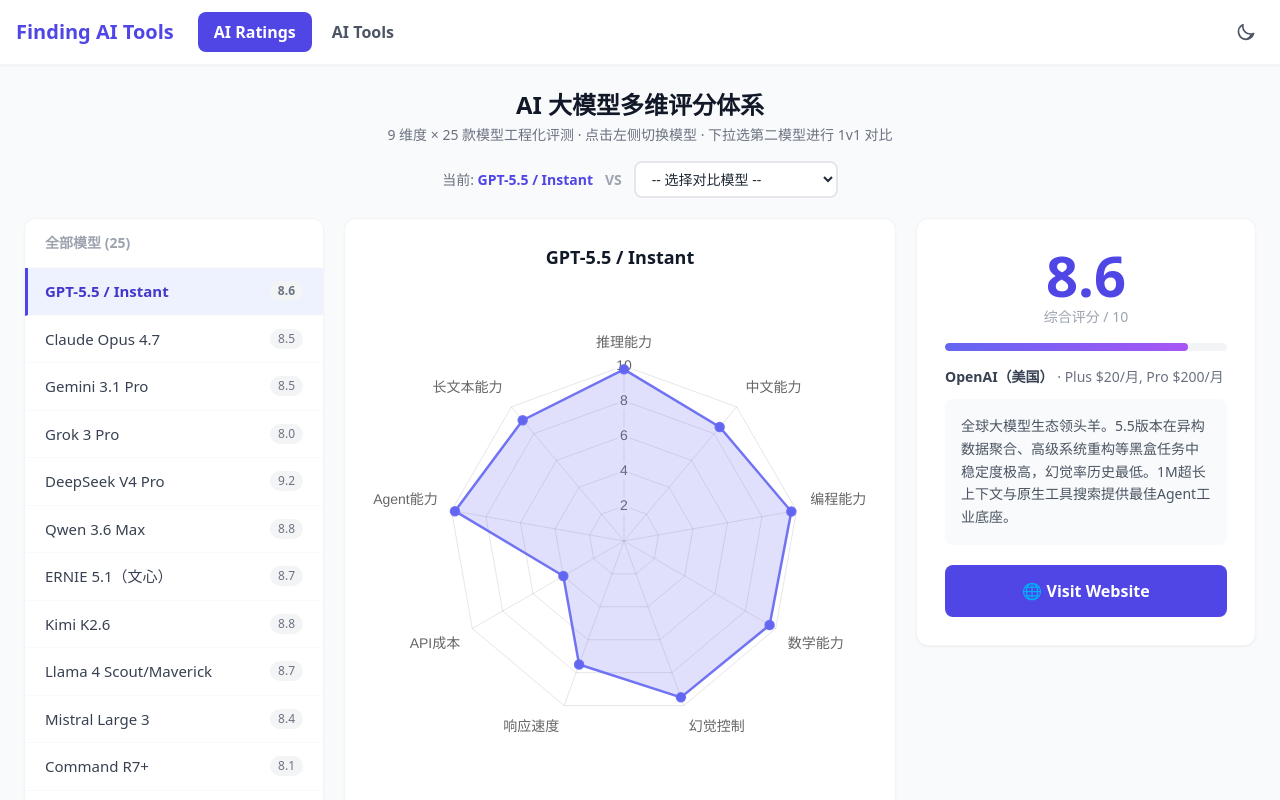
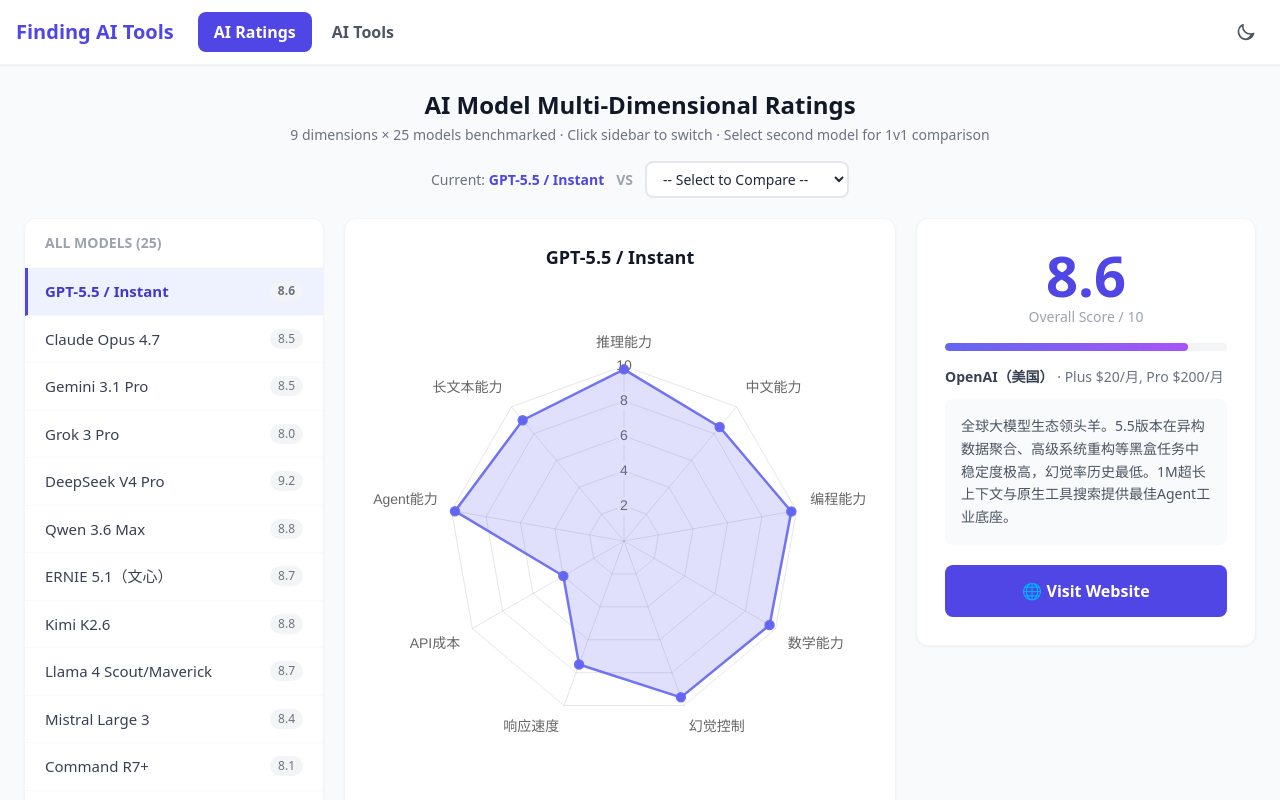
Before and after one commit to wangtao4059371/finding-ai-tools, a Next.js app in the folder nextjs-app/: page / in a window 1280 px wide. Shown: the top 800 px of the page. Built offline with nearby package versions, Linux system fonts and the light colour scheme.

Commit message:
评分页国际化中英文 + 侧栏高度撑满窗口

```diff
--- a/nextjs-app/pages/index.js
+++ b/nextjs-app/pages/index.js
@@ -90,32 +90,36 @@
       <div className="min-h-screen bg-gray-50 dark:bg-gray-900">
         <div className="max-w-[1600px] mx-auto px-6 py-6">
           <div className="text-center mb-4">
-            <h2 className="text-2xl font-bold text-gray-900 dark:text-gray-100">AI 大模型多维评分体系</h2>
-            <p className="text-gray-500 dark:text-gray-400 text-sm mt-1">9 维度 × {MODELS.length} 款模型工程化评测 · 点击左侧切换模型 · 下拉选第二模型进行 1v1 对比</p>
+<h2 className="text-2xl font-bold text-gray-900 dark:text-gray-100">
+                {locale==='zh'?'AI 大模型多维评分体系':'AI Model Multi-Dimensional Ratings'}
+              </h2>
+              <p className="text-gray-500 dark:text-gray-400 text-sm mt-1">
+                {locale==='zh'?`9 维度 × ${MODELS.length} 款模型工程化评测 · 点击左侧切换模型 · 下拉选第二模型进行 1v1 对比`:`9 dimensions × ${MODELS.length} models benchmarked · Click sidebar to switch · Select second model for 1v1 comparison`}
+              </p>
           </div>
 
           <div className="flex justify-center items-center gap-3 mb-5 text-sm flex-wrap">
-            <span className="text-gray-500">当前: <strong className="text-indigo-600 dark:text-indigo-400">{m.nm}</strong></span>
+            <span className="text-gray-500">{locale==='zh'?'当前':'Current'}: <strong className="text-indigo-600 dark:text-indigo-400">{m.nm}</strong></span>
             <span className="text-gray-400 font-semibold">VS</span>
             <select
               value={compareIdx}
               onChange={e=>{const v=parseInt(e.target.value);setCompareIdx(v>=0&&v===mainIdx?-1:v)}}
               className="px-3 py-1.5 border-2 border-gray-200 dark:border-gray-600 rounded-lg bg-white dark:bg-gray-700 text-sm focus:border-indigo-500 outline-none"
             >
-              <option value="-1">-- 选择对比模型 --</option>
+              <option value="-1">{locale==='zh'?'-- 选择对比模型 --':'-- Select to Compare --'}</option>
               {MODELS.map((mod,i) => i!==mainIdx ? <option key={i} value={i}>{mod.nm}</option> : null)}
             </select>
             {compareIdx >= 0 && (
               <span className="bg-indigo-50 dark:bg-indigo-900 text-indigo-600 dark:text-indigo-300 px-3 py-1 rounded text-xs cursor-pointer font-medium" onClick={()=>setCompareIdx(-1)}>
-                VS {MODELS[compareIdx].nm} · ✕ 取消
+                VS {MODELS[compareIdx].nm} · ✕ {locale==='zh'?'取消':'Cancel'}
               </span>
             )}
           </div>
 
           <div className="flex gap-5 items-start">
             {/* Left: Model List */}
-            <div className="w-[300px] flex-shrink-0 bg-white dark:bg-gray-800 rounded-xl shadow-sm border border-gray-100 dark:border-gray-700 overflow-hidden max-h-[600px] overflow-y-auto">
-              <div className="px-5 py-3.5 text-sm font-bold text-gray-400 uppercase border-b border-gray-50 dark:border-gray-700 sticky top-0 bg-white dark:bg-gray-800 z-10">全部模型 ({MODELS.length})</div>
+            <div className="w-[300px] flex-shrink-0 bg-white dark:bg-gray-800 rounded-xl shadow-sm border border-gray-100 dark:border-gray-700 overflow-hidden max-h-[calc(100vh-180px)] overflow-y-auto">
+              <div className="px-5 py-3.5 text-sm font-bold text-gray-400 uppercase border-b border-gray-50 dark:border-gray-700 sticky top-0 bg-white dark:bg-gray-800 z-10">{locale==='zh'?'全部模型':'All Models'} ({MODELS.length})</div>
               {MODELS.map((mod,i)=>(
                 <div
                   key={i}
@@ -156,15 +160,15 @@
               <div className="bg-white dark:bg-gray-800 rounded-xl shadow-sm border border-gray-100 dark:border-gray-700 p-7">
                 {isCmp ? (
                   <div>
-                    <div className="font-bold text-lg text-indigo-600 dark:text-indigo-400 mb-4">对比详情</div>
+                    <div className="font-bold text-lg text-indigo-600 dark:text-indigo-400 mb-4">{locale==='zh'?'对比详情':'Comparison'}</div>
                     <table className="w-full text-[15px]">
-                      <thead><tr className="text-gray-400 text-xs"><th className="text-left pb-2">维度</th><th className="text-right pb-2">{models[0].nm.split(' ')[0]}</th><th className="text-right pb-2">{models[1].nm.split(' ')[0]}</th></tr></thead>
+                      <thead><tr className="text-gray-400 text-xs"><th className="text-left pb-2">{locale==='zh'?'维度':'Dimension'}</th><th className="text-right pb-2">{models[0].nm.split(' ')[0]}</th><th className="text-right pb-2">{models[1].nm.split(' ')[0]}</th></tr></thead>
                       <tbody>
                         {DIMS.map(d=>{
                           const va=dim(models[0],d.k), vb=dim(models[1],d.k);
-                          return <tr key={d.k} className="border-t border-gray-50 dark:border-gray-700"><td className="py-2 text-gray-500">{d.l}</td><td className={`text-right py-2 font-semibold ${va>vb?'text-red-600':vb>va?'text-green-600':''}`}>{va}</td><td className={`text-right py-2 font-semibold ${vb>va?'text-red-600':va>vb?'text-green-600':''}`}>{vb}</td></tr>;
+                          return <tr key={d.k} className="border-t border-gray-50 dark:border-gray-700"><td className="py-2 text-gray-500">{locale==='zh'?d.l:d.k}</td><td className={`text-right py-2 font-semibold ${va>vb?'text-red-600':vb>va?'text-green-600':''}`}>{va}</td><td className={`text-right py-2 font-semibold ${vb>va?'text-red-600':va>vb?'text-green-600':''}`}>{vb}</td></tr>;
                         })}
-                        <tr className="border-t-2 border-gray-200 dark:border-gray-600 font-extrabold"><td className="py-2">综合</td><td className={`text-right py-2 ${+avg(models[0])>+avg(models[1])?'text-red-600':'text-green-600'}`}>{avg(models[0])}</td><td className={`text-right py-2 ${+avg(models[1])>+avg(models[0])?'text-red-600':'text-green-600'}`}>{avg(models[1])}</td></tr>
+                        <tr className="border-t-2 border-gray-200 dark:border-gray-600 font-extrabold"><td className="py-2">{locale==='zh'?'综合':'Overall'}</td><td className={`text-right py-2 ${+avg(models[0])>+avg(models[1])?'text-red-600':'text-green-600'}`}>{avg(models[0])}</td><td className={`text-right py-2 ${+avg(models[1])>+avg(models[0])?'text-red-600':'text-green-600'}`}>{avg(models[1])}</td></tr>
                       </tbody>
                     </table>
                   </div>
@@ -172,7 +176,7 @@
                   <div>
                     <div className="text-center">
                       <div className="text-[56px] font-extrabold text-indigo-600 leading-none">{avg(m)}</div>
-                      <div className="text-sm text-gray-400 mt-1">综合评分 / 10</div>
+                      <div className="text-sm text-gray-400 mt-1">{locale==='zh'?'综合评分':'Overall Score'} / 10</div>
                       <div className="h-2 bg-gray-100 dark:bg-gray-700 rounded-full mt-4 mb-4 overflow-hidden">
                         <div className="h-full bg-gradient-to-r from-indigo-500 to-purple-500 rounded-full transition-all duration-500" style={{width:(+avg(m)*10)+'%'}} />
                       </div>
```
